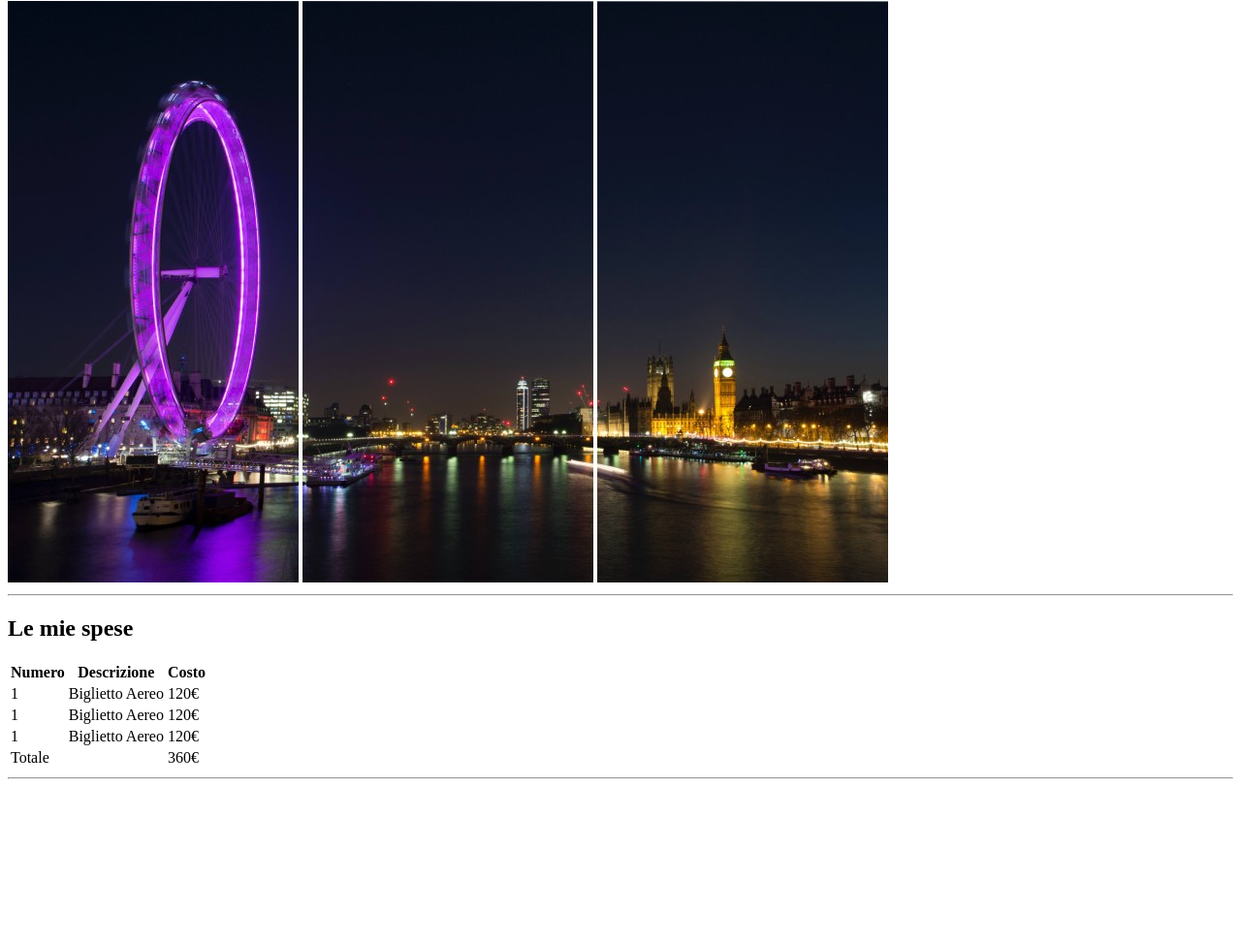
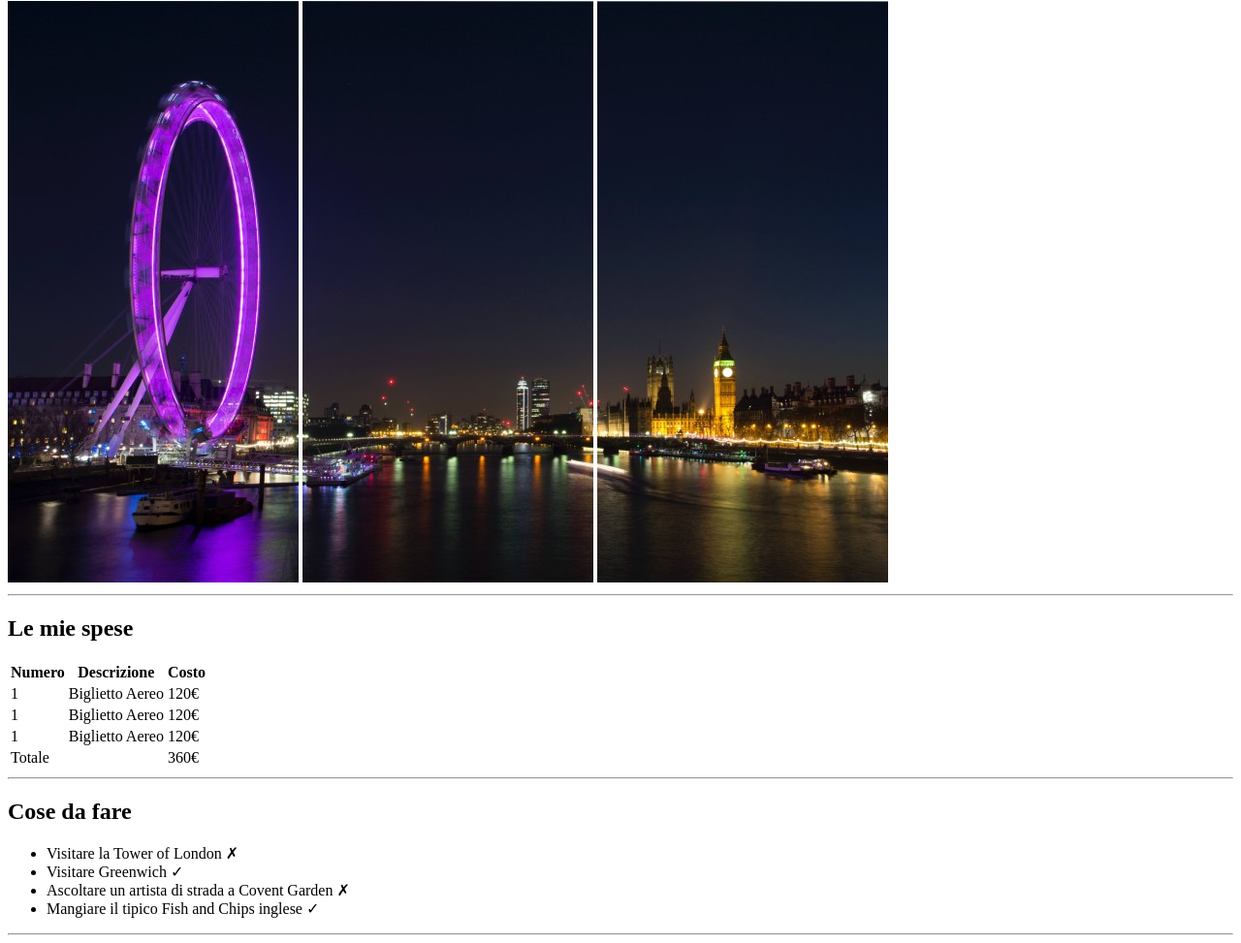
Before and after one commit to KevinMite/html-london-trip, a plain HTML site: page index.html in a window 1280 px wide. Shown: the part 79-1052 px from the top of the page at 97% size. Before the commit the page ends 891 px from the top, so only its background shows below. Drawn offline with Linux system fonts and the light colour scheme.

Commit message:
Sezione 2

```diff
--- a/index.html
+++ b/index.html
@@ -77,14 +77,27 @@
         <!-- Sezione 2 -->
         <section>
 
+            <!-- Titolo Sezione 2 -->
+            <div>
+                <h2>Cose da fare</h2>
+            </div>
+
+            <!-- Lista con le cose da fare  -->
+            <ul>
+                <li>Visitare la Tower of London &#10007</li>
+                <li>Visitare Greenwich &check;</li>
+                <li>Ascoltare un artista di strada a Covent Garden &#10007</li>
+                <li> Mangiare il tipico Fish and Chips inglese &check;</li>
+            </ul>
+            <hr>
         </section>
 
-        <!-- Sezione 2 -->
+        <!-- Sezione 3 -->
         <section>
 
         </section>
 
-        <!-- Sezione 3 -->
+        <!-- Sezione 4 -->
         <section>
 
         </section>
```
